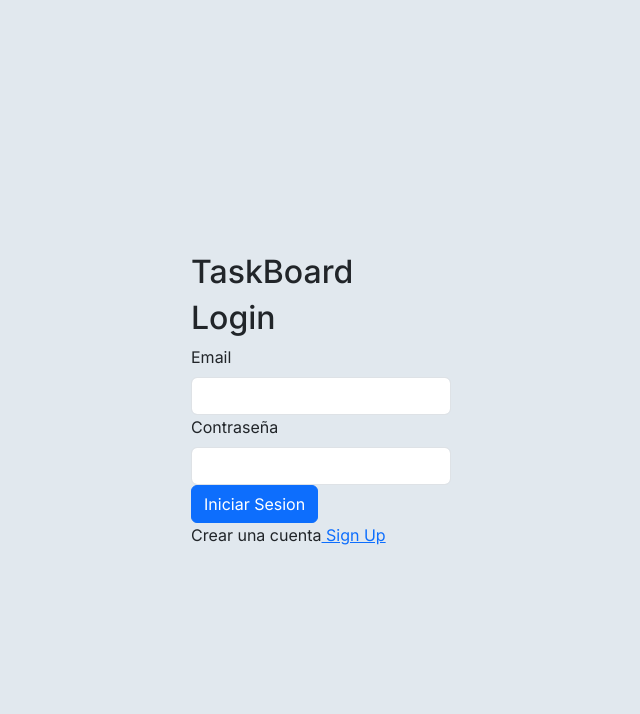
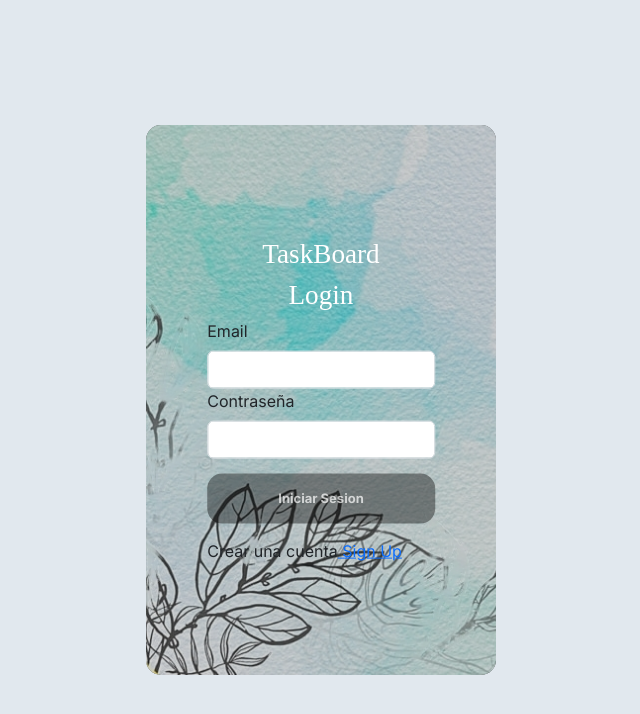
Before and after one commit to JEspinola99/Frontend-IO2, a Next.js app: page /login in a window 1280 px wide. Shown: the top 714 px of the page, without its empty margins (319-959 px from the left). Built offline with nearby package versions, Linux system fonts and the light colour scheme.

Commit message:
Arregle el boton del login

```diff
--- a/src/app/login/page.tsx
+++ b/src/app/login/page.tsx
@@ -23,8 +23,8 @@
       <FormProvider {...methods}>
         <Container className='form-structor' fluid>
           <div className="signup">
-            <h2 className="form-title" id="signup"> TaskBoard</h2>
-            <h2 className="form-title" id="signup" > Login</h2>
+            <h2 className="form-title" > TaskBoard</h2>
+            <h2 className="form-title" > Login</h2>
             <Form onSubmit={methods.handleSubmit(handleSubmit)} >
 
               <InputValidated
```
Also changed, not shown: src/app/globals.css (+3 -9 lines).
